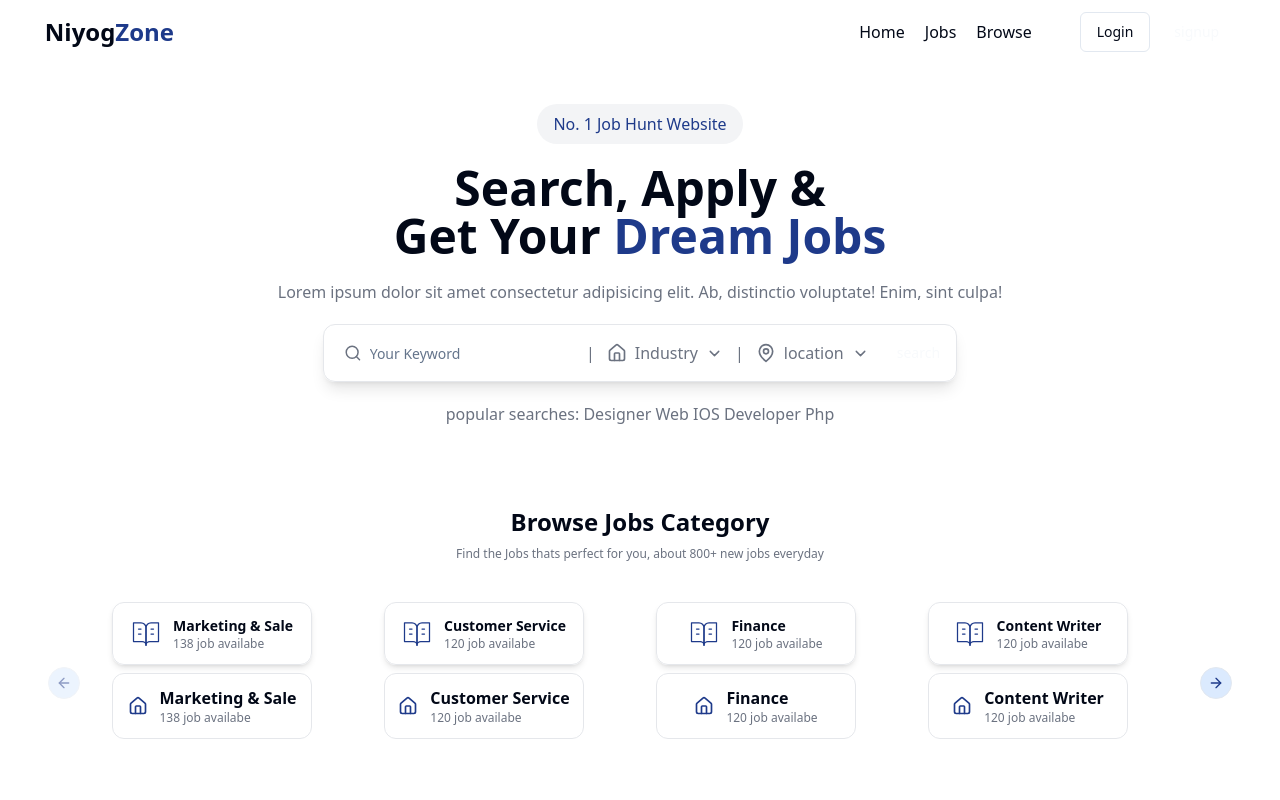
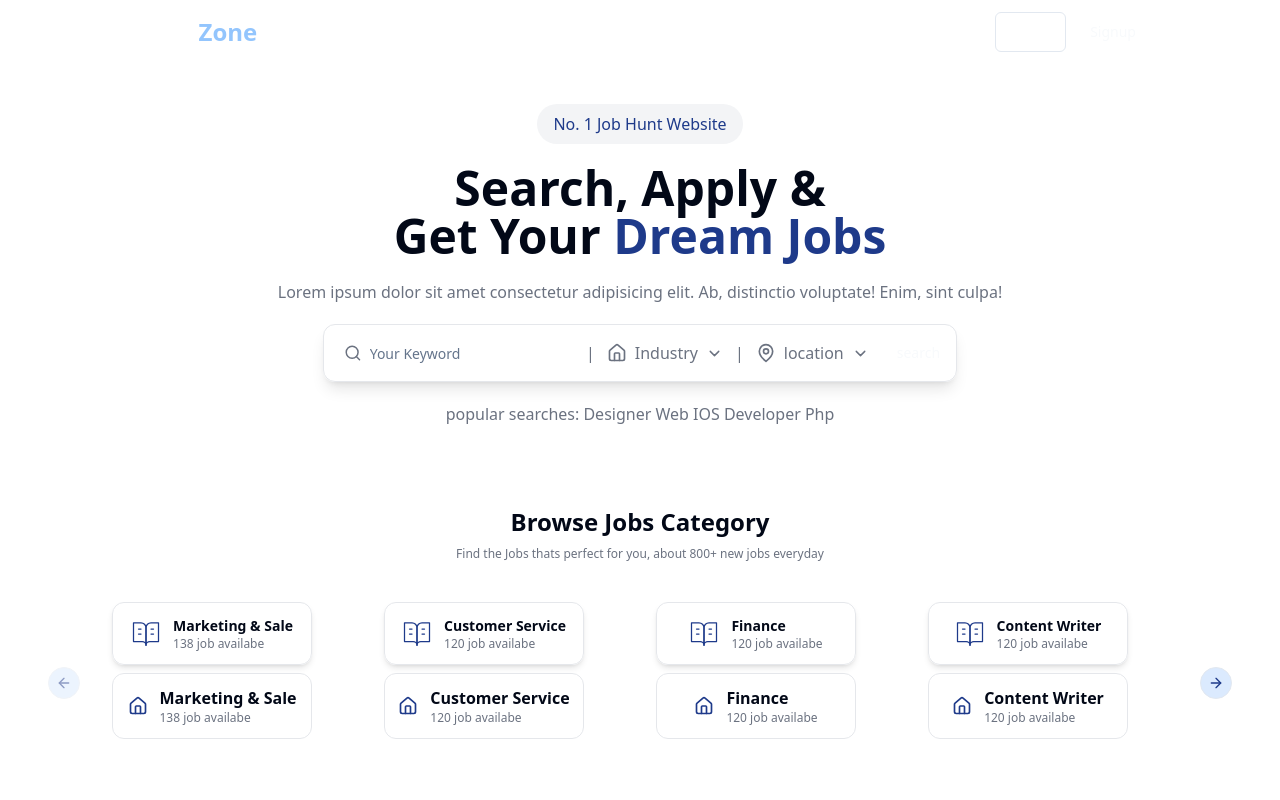
Before and after one commit to farah-jannat/niyog-zone, a React (Vite) app in the folder frontend/: page / in a window 1280 px wide. Shown: the top 800 px of the page. Built offline with nearby package versions, Linux system fonts and the light colour scheme; no server answers.

Commit message:
refactor: change navbar stucture

```diff
--- a/frontend/src/components/shared/Navbar.jsx
+++ b/frontend/src/components/shared/Navbar.jsx
@@ -33,15 +33,15 @@ const Navbar = () => {
 
   return (
     <div>
-      <div className="flex justify-between items-center w-[93%] mx-auto h-16 ">
+      <div className="flex justify-between items-center w-[80%] mx-auto h-16 text-white">
         <div>
           <h1 className="text-2xl font-bold">
-            Niyog<span className="text-blue-900">Zone</span>
+            Niyog<span className="text-blue-300">Zone</span>
           </h1>
         </div>
 
-        <div className="flex items-center gap-12 ">
-          <ul className="hidden md:flex font-medium items-center  gap-5">
+        <div>
+          <ul className="hidden md:flex font-medium items-center  gap-7">
             {user && user.role == "recruiter" ? (
               <>
                 <li>
@@ -60,25 +60,30 @@ const Navbar = () => {
                   <Link to="/jobs">Jobs</Link>
                 </li>
                 <li>
-                  <Link to="/browse">Browse</Link>
+                  <Link to="/browse">Find a job</Link>
+                </li>
+                <li>
+                  <Link to="/browse">Company</Link>
                 </li>
               </>
             )}
           </ul>
+        </div>
+        <div>
           {!user ? (
             <div className="flex items-center gap-2">
               <Link to="/login">
                 <Button variant="outline">Login</Button>
               </Link>
               <Link to="/signup">
-                <Button className="bg-button_blue ">signup</Button>
+                <Button className="bg-button_blue ">Signup</Button>
               </Link>
             </div>
           ) : (
             <div className="flex items-center gap-5">
               <div className="relative">
                 <Bell size={28} />
-                <div className="absolute -top-2 -right-2 w-5 h-5 flex items-center justify-center bg-button_blue text-white rounded-full text-xs">
+                <div className="absolute -top-2 -right-2 w-5 h-5 flex items-center justify-center bg-red-500 text-white rounded-full text-xs">
                   1
                 </div>
               </div>
```
